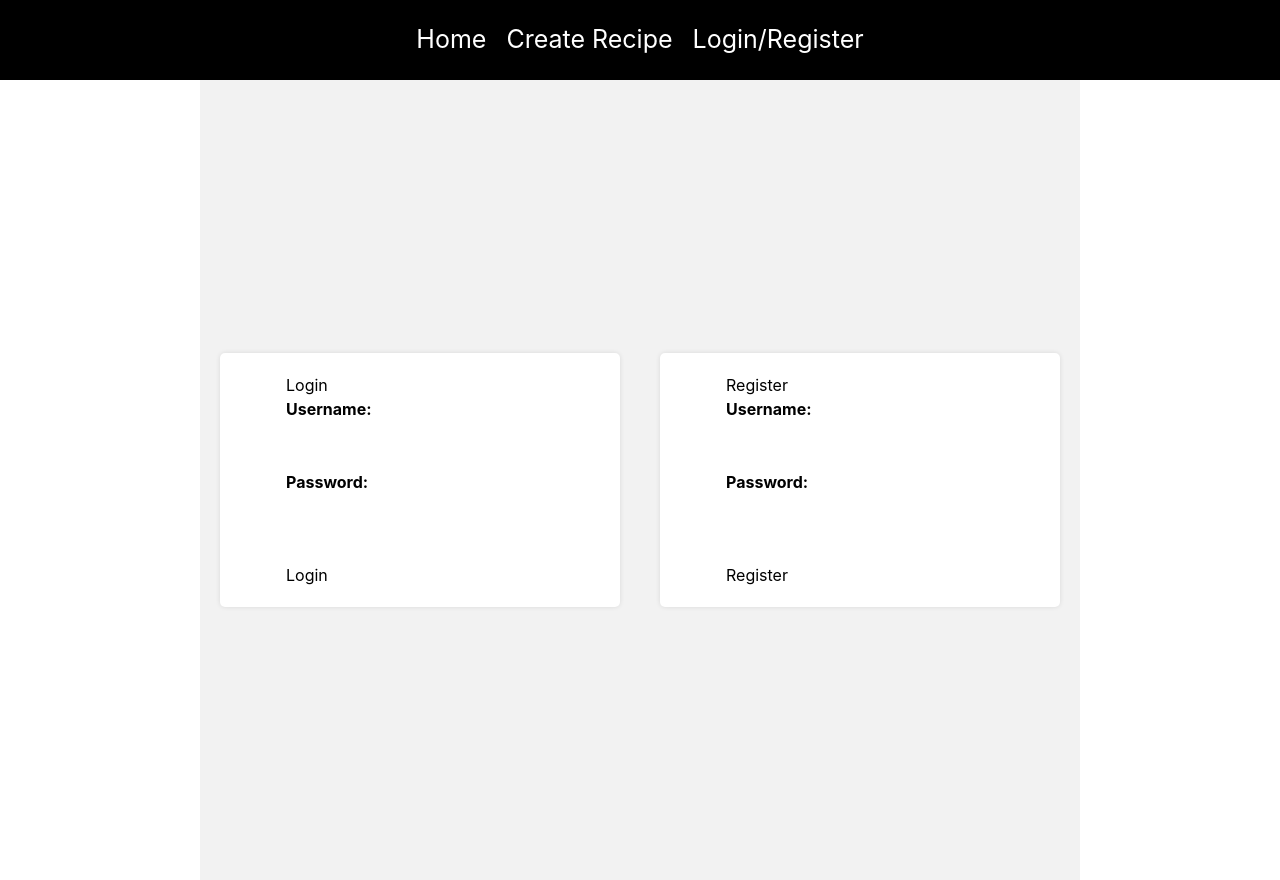
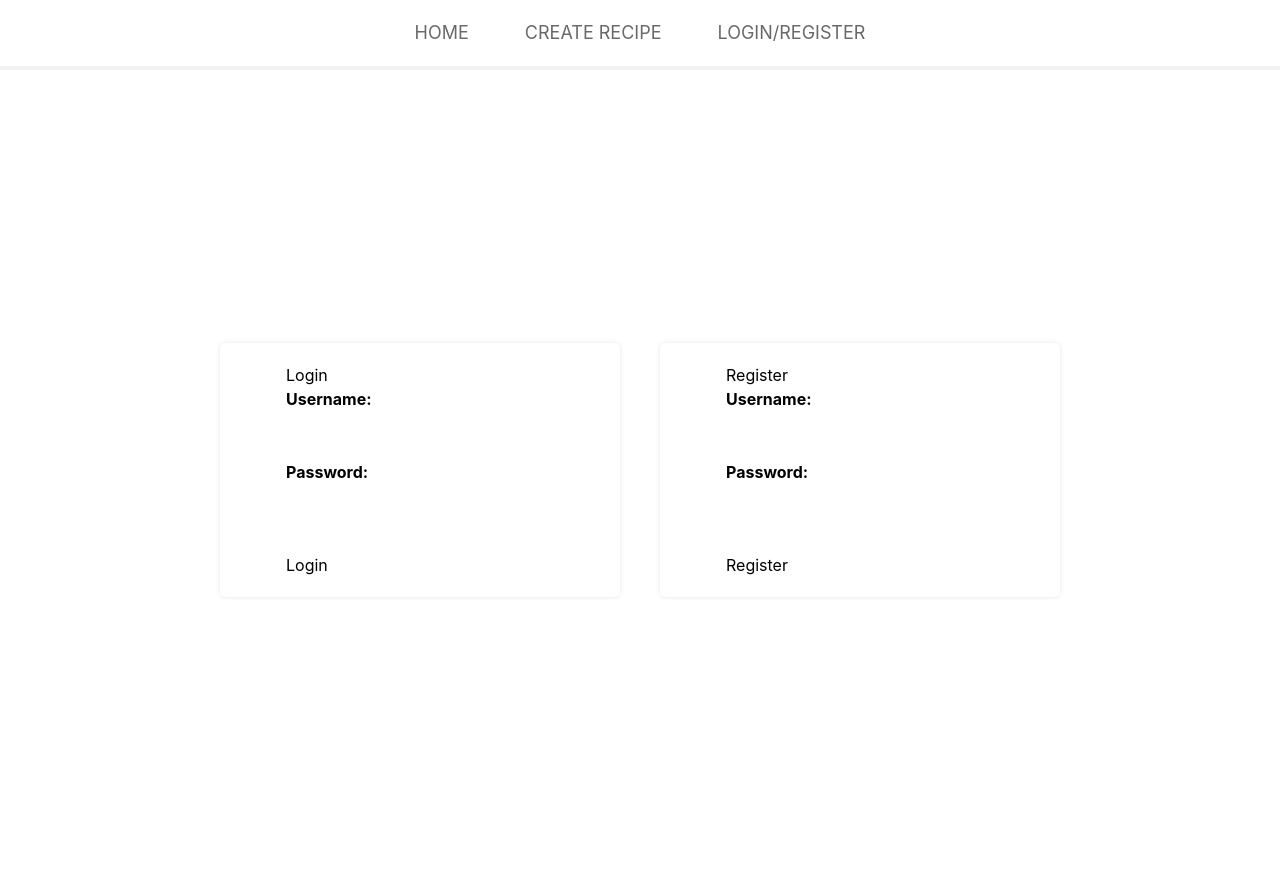
Before and after one commit to muhkyle17/recipe-app-mern, a React (Create React App) app in the folder client/: page /auth in a window 1280 px wide. Built offline with nearby package versions, Linux system fonts and the light colour scheme.

Commit message:
Adjust styling of the navbar with tailwin

```diff
--- a/client/src/App.css
+++ b/client/src/App.css
@@ -17,7 +17,6 @@ body {
   justify-content: center;
   align-items: center;
   height: 100vh;
-  background-color: #f2f2f2;
 }
 
 .auth-container {
@@ -62,12 +61,11 @@ input {
   text-decoration: none;
 }
 
-a {
-  color: white;
+/* a {
   text-decoration: none;
   margin: 10px;
   font-size: 25px;
-}
+} */
 
 .create-recipe {
   display: flex;
--- a/client/src/components/Navbar.js
+++ b/client/src/components/Navbar.js
@@ -13,14 +13,22 @@ const Navbar = () => {
   }
 
   return (
-    <div className='navbar'>
-      <Link to='/'>Home</Link>
-      <Link to='/create-recipe'>Create Recipe</Link>
+    <div className='w-full h-[70px] text-[#696969] flex flex-row items-center justify-center gap-14 text-lg uppercase border-b-4 border-b-[#f2f2f2]'>
+      <Link className='hover:text-orange-500' to='/'>
+        Home
+      </Link>
+      <Link className='hover:text-orange-500' to='/create-recipe'>
+        Create Recipe
+      </Link>
       {!cookies.access_token ? (
-        <Link to='/auth'>Login/Register</Link>
+        <Link className='hover:text-orange-500' to='/auth'>
+          Login/Register
+        </Link>
       ) : (
         <>
-          <Link to='/saved-recipes'>Saved Recipes</Link>
+          <Link className='hover:text-orange-500' to='/saved-recipes'>
+            Saved Recipes
+          </Link>
           <button onClick={logout}>Logout</button>
         </>
       )}
```
